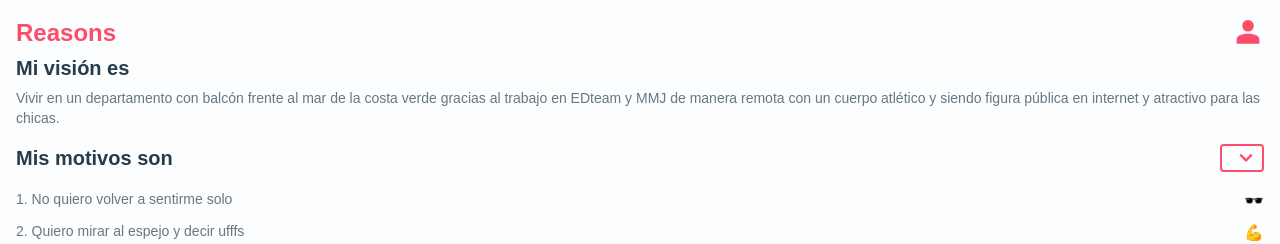
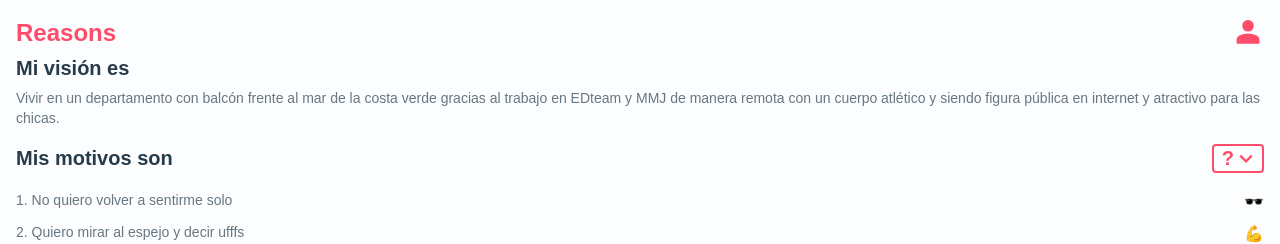
Before and after one commit to DenilDenilson/reasons, a React (Vite) app: page /reasons in a window 1280 px wide. Shown: the top 244 px of the page. Built offline with nearby package versions, Linux system fonts and the light colour scheme.

Commit message:
Añadí las opciones del select como filtro, falta más estilo

```diff
--- a/src/DreamSelection.jsx
+++ b/src/DreamSelection.jsx
@@ -8,11 +8,38 @@ export default function ({ textStyle, text }) {
   //   setTextStyle("heading4");
   // }
 
+  const [click, setClick] = useState(false);
+
+  const changeClick = () => {
+    setClick(!click);
+  };
+
   return (
-    <div className="flex items-center justify-between pr-1 pl-2 border-2 rounded border-base-500 gap-1">
-      <span className={`text-base-500  ${textStyle}`}>{text}</span>
-      <KeyboardArrowDown width={24} height={24} fill={"#FE4D6B"} />
-      {/* // Color base 500 */}
+    <div
+      onClick={changeClick}
+      className="pr-1 pl-2 border-2 rounded border-base-500 gap-1"
+    >
+      <div className="flex justify-between items-center">
+        <span className={`text-base-500  ${textStyle}`}>
+          {click ? "selection" : "?"}
+        </span>
+        <KeyboardArrowDown width={24} height={24} fill={"#FE4D6B"} />
+        {/* // Color base 500 */}
+      </div>
+
+      {click && (
+        <>
+          <div className="flex justify-between title-small-bold text-greys-TEXT py-1">
+            dinero <span>💵</span>
+          </div>
+          <div className="flex justify-between title-small-bold text-greys-TEXT py-1">
+            profesión <span>💼</span>
+          </div>
+          <div className="flex justify-between title-small-bold text-greys-TEXT py-1">
+            familia <span>👨‍👩‍👧‍👦</span>
+          </div>
+        </>
+      )}
     </div>
   );
 }
--- a/src/ReasonContainer.jsx
+++ b/src/ReasonContainer.jsx
@@ -8,7 +8,7 @@ export default function ReasonContainer() {
     <section className="flex flex-col gap-4">
       <div className="flex justify-between items-center">
         <Heading4 content={"Mis motivos son"} />
-        <DreamSelection />
+        <DreamSelection text={"?"} textStyle={"heading4"} />
       </div>
       <ul className="flex flex-col gap-2">
         {user.motivos.map((motivo) => (
```
